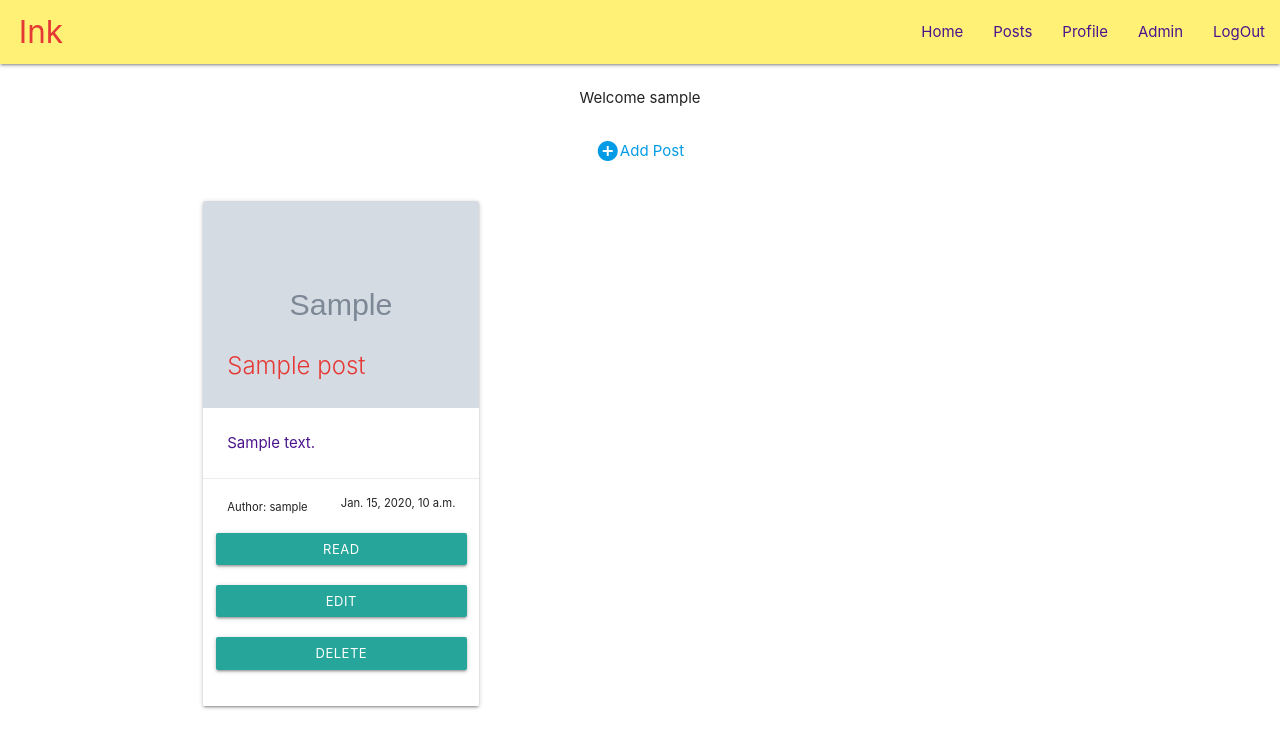
After one commit to farrukh-ahm/ink_blog, a Django app: a page that uses templates/base.html in a window 1280 px wide. The commit adds this page. Shown: the top 748 px of the page. Run offline with Django 3.2, Linux system fonts and the light colour scheme; a user stored in the database is signed in; tables that the repository leaves empty hold one stand-in row (values such as "Sample post"); grey boxes marked "Sample" are stand-in pictures.

Commit message:
Add user posts page. Add logic to display all the user's posts in one place

```diff
--- a/ink/urls.py
+++ b/ink/urls.py
@@ -8,4 +8,5 @@ urlpatterns = [
     path('comment/<slug:slug>', views.PostComment.as_view(), name='post_comment'),
     path('comment_approve/<int:id>', views.CommentApprove.as_view(), name='comment_approve'),
     path('comment_delete/<int:id>', views.CommentDelete.as_view(), name='comment_delete'),
+    path('userposts/<str:user>', views.UserPosts.as_view(), name='user_posts'),
 ]
--- a/ink/views.py
+++ b/ink/views.py
@@ -104,3 +104,17 @@ class CommentDelete(View):
         comment.delete()
 
         return redirect(reverse('post_detail', args=[post.slug]))
+
+
+class UserPosts(View):
+
+    def get(self, request, *args, **kwargs):
+        user_posts = Post.objects.filter(author=request.user)
+        context = {
+            'user_posts': user_posts,
+        }
+
+        return render(request, 'userposts.html', context)
+
+
+# class PostEdit(View):
--- a/templates/base.html
+++ b/templates/base.html
@@ -22,7 +22,7 @@
                 {% if user.is_superuser %}
                     <ul class="right hide-on-med-and-down ">
                         <li><a href="/" class="purple-text text-darken-4">Home</a></li>
-                        <li><a href="" class="purple-text text-darken-4">Posts</a></li>
+                        <li><a href="{% url 'user_posts' request.user %}" class="purple-text text-darken-4">Posts</a></li>
                         <li><a href="" class="purple-text text-darken-4">Profile</a></li>
                         <li><a href="{% url 'admin:index' %}" class="purple-text text-darken-4">Admin</a></li>
                         <li><a href="{% url 'account_logout' %}" class="purple-text text-darken-4">LogOut</a></li>
@@ -30,7 +30,7 @@
                 {% else %}
                 <ul class="right hide-on-med-and-down ">
                     <li><a href="/" class="purple-text text-darken-4">Home</a></li>
-                    <li><a href="" class="purple-text text-darken-4">Posts</a></li>
+                    <li><a href="{% url 'user_posts' request.user %}" class="purple-text text-darken-4">Posts</a></li>
                     <li><a href="" class="purple-text text-darken-4">Profile</a></li>
                     <li><a href="{% url 'account_logout' %}" class="purple-text text-darken-4">LogOut</a></li>
                 </ul>
@@ -49,7 +49,7 @@
 
     <ul class="sidenav" id="mobile-demo">
         <li><a href="/" class="purple-text text-darken-4">Home</a></li>
-        <li><a href="" class="purple-text text-darken-4">Posts</a></li>
+        <li><a href="{% url 'user_posts' request.user %}" class="purple-text text-darken-4">Posts</a></li>
         <li><a href="" class="purple-text text-darken-4">Profile</a></li>
         <li><a href="" class="purple-text text-darken-4">LogIn</a></li>
     </ul>
--- /dev/null
+++ b/templates/userposts.html
@@ -0,0 +1,66 @@
+{% extends 'base.html' %}
+
+{% block content %}
+
+{% if user.is_authenticated %}
+<div class="add">
+    <a href="{% url 'add_post' request.user %}" class="valign-wrapper add-link">
+        <i class="material-icons">add_circle</i><span>Add Post</span>
+    </a>
+</div>
+{% endif %}
+
+{% for post in user_posts %}
+
+
+<div class="row">
+    <div class="col s12 m4 card-handler">
+        <div class="card">
+            <div class="card-image">
+                <img src="{{post.featured_image.url}}" alt="{{post.title}}">
+                <span class="card-title red-text text-darken-1">{{post.title}}</span>
+            </div>
+            <div class="card-content">
+                <p class="purple-text text-darken-4">{{post.excerpt}}</p>
+            </div>
+            <div class="card-action">
+                <div class="small-container">
+                    <small class="right">{{post.created_on}}</small>
+                    <small>Author: {{post.author}}</small>
+                </div>
+                <div class="row">
+                    <a href="{% url 'post_detail' post.slug %}" class="col s12 m12 l12 btn-small">Read</a>
+                </div>
+                <div class="row">
+                    <a href="" class="col s12 m12 l12 btn-small">Edit</a>
+                </div>
+                <div class="row">
+                    <a href="" class="col s12 m12 l12 btn-small">Delete</a>
+                </div>
+            </div>
+        </div>
+    </div>
+    {% if forloop.counter|divisibleby:3 %}
+</div>
+<div class="row">
+    {% endif %}
+
+{% endfor %}
+</div>
+
+<!-- Pagination -->
+{% if is_paginated %}
+
+    <ul class="pagination center">
+        {% if page_obj.has_previous %}
+        <li><a href="?page={{ page_obj.previous_page_number }}" class="page-link">&laquo; PREV </a></li>
+        {% endif %}
+        {% if page_obj.has_next %}
+        <li><a href="?page={{ page_obj.next_page_number }}" class="page-link"> NEXT &raquo;</a></li>
+
+        {% endif %}
+    </ul>
+
+{% endif %}
+
+{% endblock %}
```
Also changed, not shown: templates/post_detail.html (+1 -6 lines).
